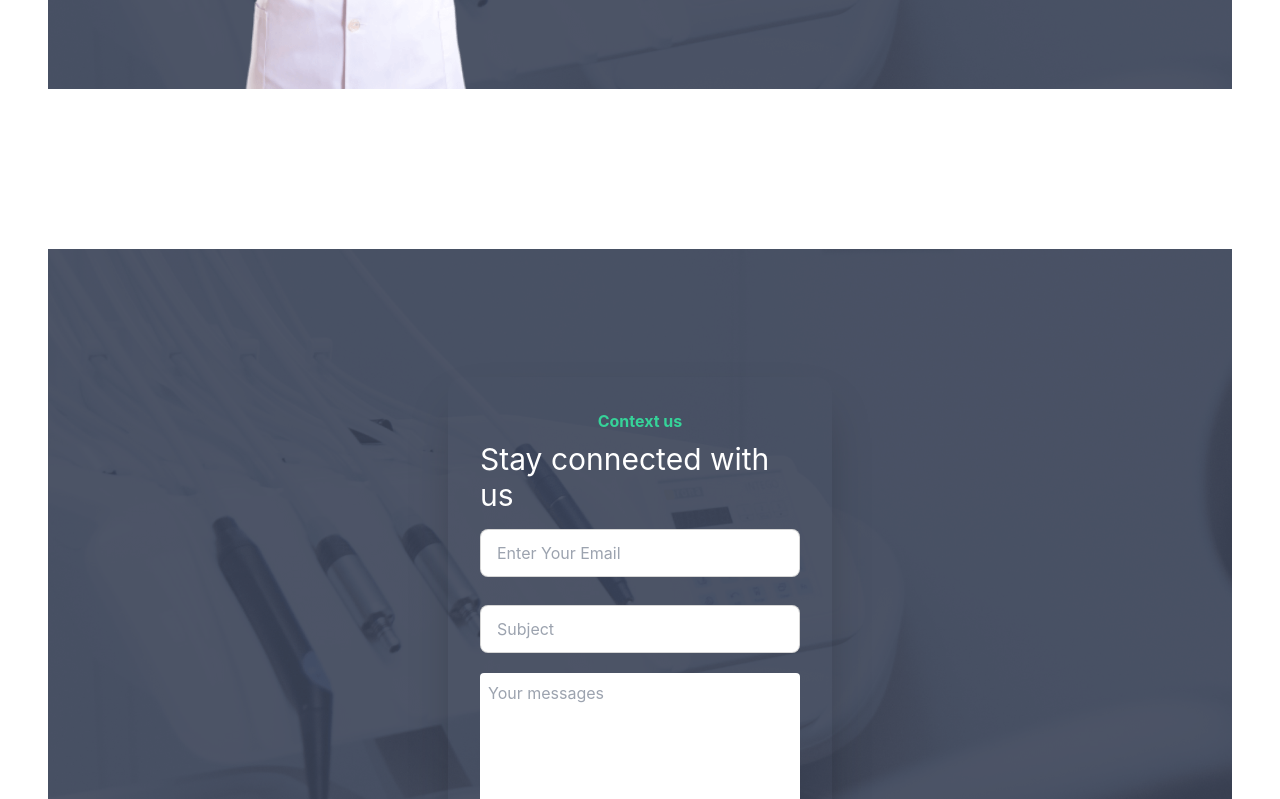
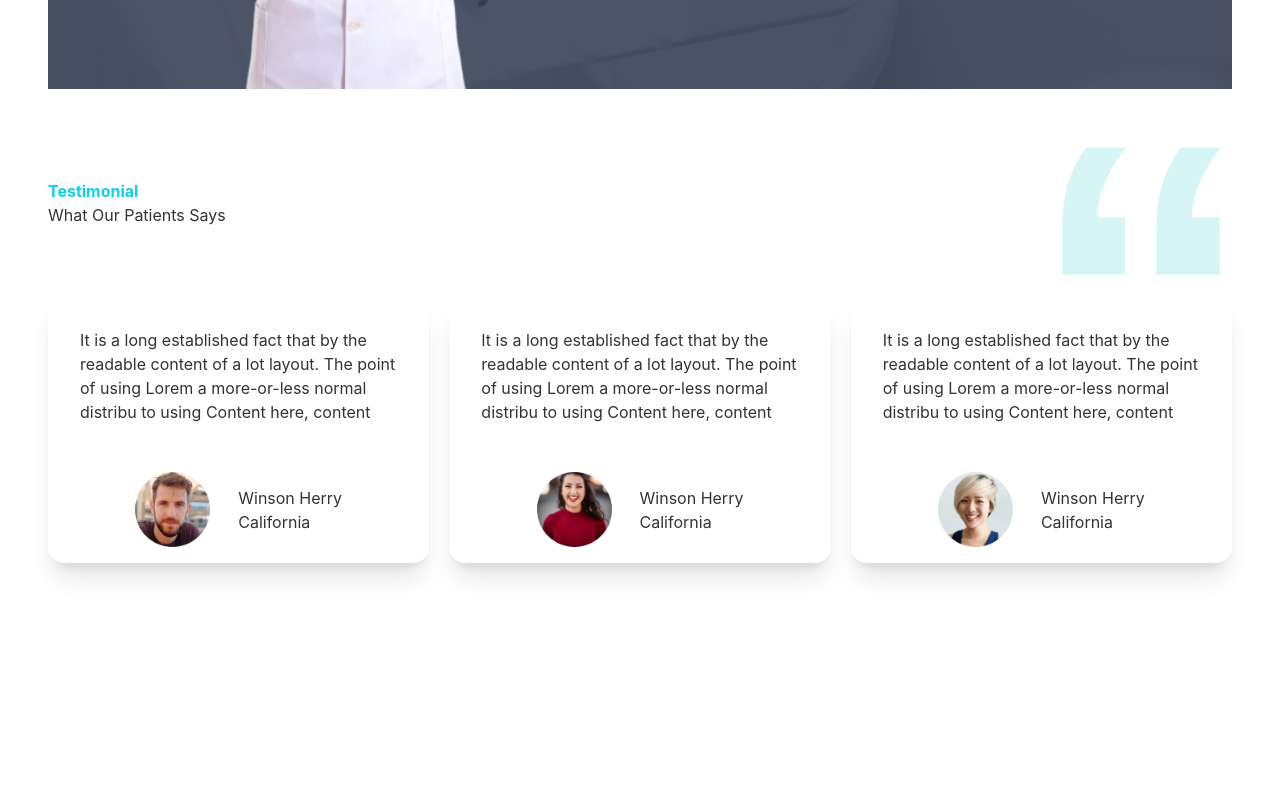
Before and after one commit to ImranRH321/Doctor-portal-client-module-71, a React (Create React App) app: page / in a window 1280 px wide. Shown: the part 2880-3679 px from the top of the page. Built offline with nearby package versions, Linux system fonts and the light colour scheme.

Commit message:
testmonials

```diff
--- a/src/page/Home/Home/Home.js
+++ b/src/page/Home/Home/Home.js
@@ -4,6 +4,7 @@ import Appointment from '../Appointment/Appointment';
 import Banner from '../Banner/Banner';
 import Contect from '../Contect/Contect';
 import ServiceInfo from '../ServiceInfo/ServiceInfo';
+import Testmonials from '../Testmonials/Testmonials';
 import TetchServices from '../TetchServices/TetchServices';
 
 
@@ -15,7 +16,9 @@ const Home = () => {
             <ServiceInfo></ServiceInfo>
             <TetchServices></TetchServices>
             <Appointment></Appointment>
+            <Testmonials></Testmonials>
             <Contect></Contect>
+
         </div>
     );
 };
--- /dev/null
+++ b/src/page/Home/Revivew/Review.js
@@ -0,0 +1,26 @@
+import React from "react";
+
+const Review = ({ review }) => {
+  return (
+    <div class="card lg:max-w-96 bg-base-100 shadow-xl">
+      <div class="card-body">
+        <p>
+          It is a long established fact that by the readable content of a lot
+          layout. The point of using Lorem a more-or-less normal distribu to
+          using Content here, content
+        </p>
+      </div>
+      <div className="flex justify-center items-center gap-7 py-4">
+        <div>
+          <img className="w-[75px]" src={review.img} alt="" />
+        </div>
+        <div>
+          <h2>{review.name}</h2>
+          <p>{review.location}</p>
+        </div>
+      </div>
+    </div>
+  );
+};
+
+export default Review;
--- /dev/null
+++ b/src/page/Home/Testmonials/Testmonials.js
@@ -0,0 +1,52 @@
+import React from "react";
+import quote from "../../../assets/icons/quote.svg";
+import preple1 from "../../../assets/images/people1.png";
+import preple2 from "../../../assets/images/people2.png";
+import preple3 from "../../../assets/images/people3.png";
+import Review from "../Revivew/Review";
+
+const Testmonials = () => {
+  const reviews = [
+    {
+      _id: 1,
+      name: "Winson Herry",
+      reviews: "",
+      location: "California",
+      img: preple1,
+    },
+    {
+      _id: 2,
+      name: "Winson Herry",
+      reviews: "",
+      location: "California",
+      img: preple2,
+    },
+    {
+      _id: 3,
+      name: "Winson Herry",
+      reviews: "",
+      location: "California",
+      img: preple3,
+    },
+  ];
+  return (
+    <section className="mt-10">
+      <div className="flex justify-between items-center">
+        <div>
+          <p className="text-primary font-bold text-uppercase">Testimonial</p>
+          <h3>What Our Patients Says</h3>
+        </div>
+        <div>
+          <img className="lg:w-[180px] w-[100px]" src={quote} alt="" />
+        </div>
+      </div>
+      <div className="grid grid-cols-1 md:grid-rows-2 lg:grid-cols-3 gap-5 mt-5">
+        {reviews.map(review => (
+          <Review key={review._id} review={review}></Review>
+        ))}
+      </div>
+    </section>
+  );
+};
+
+export default Testmonials;
```
